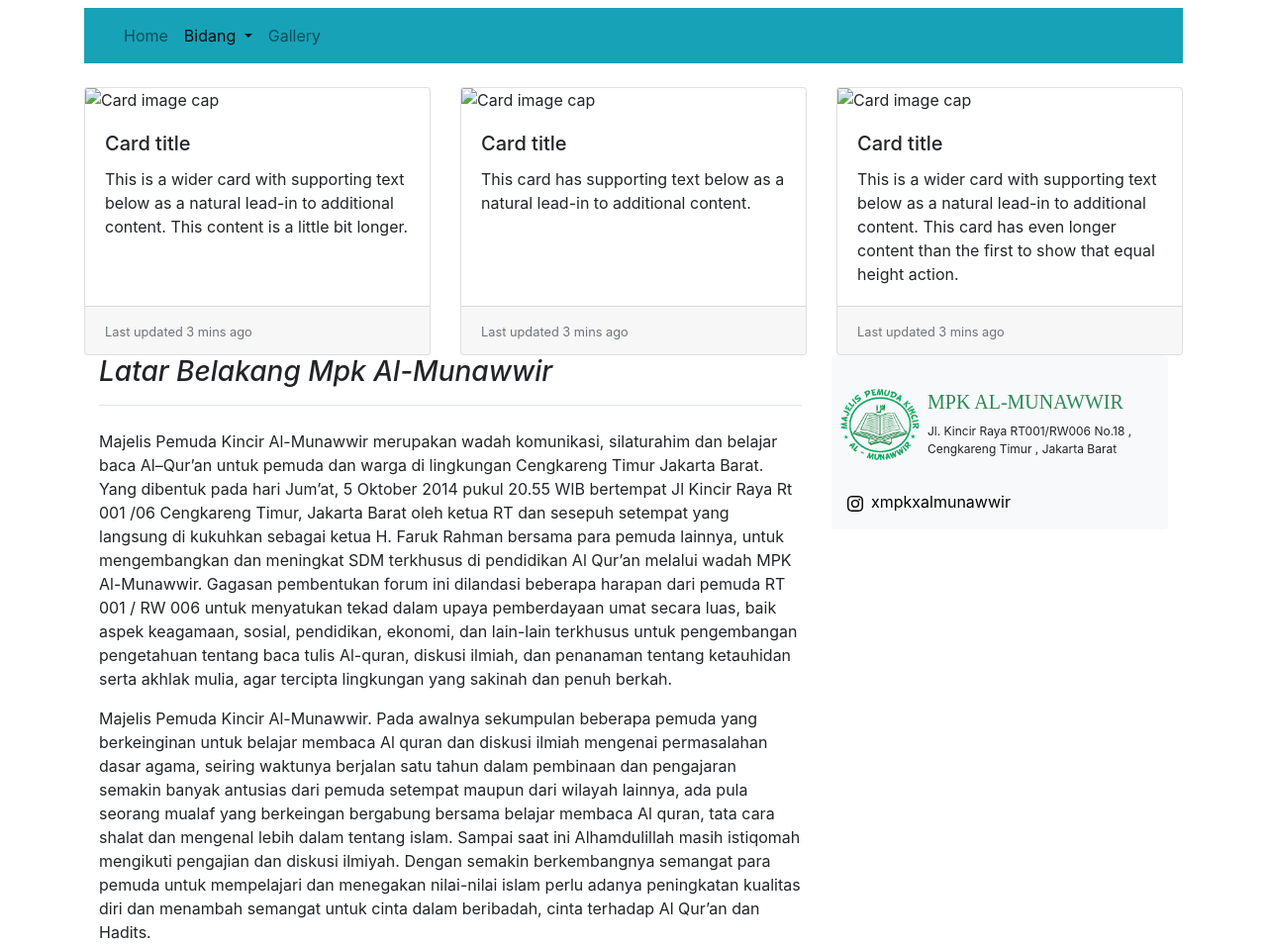
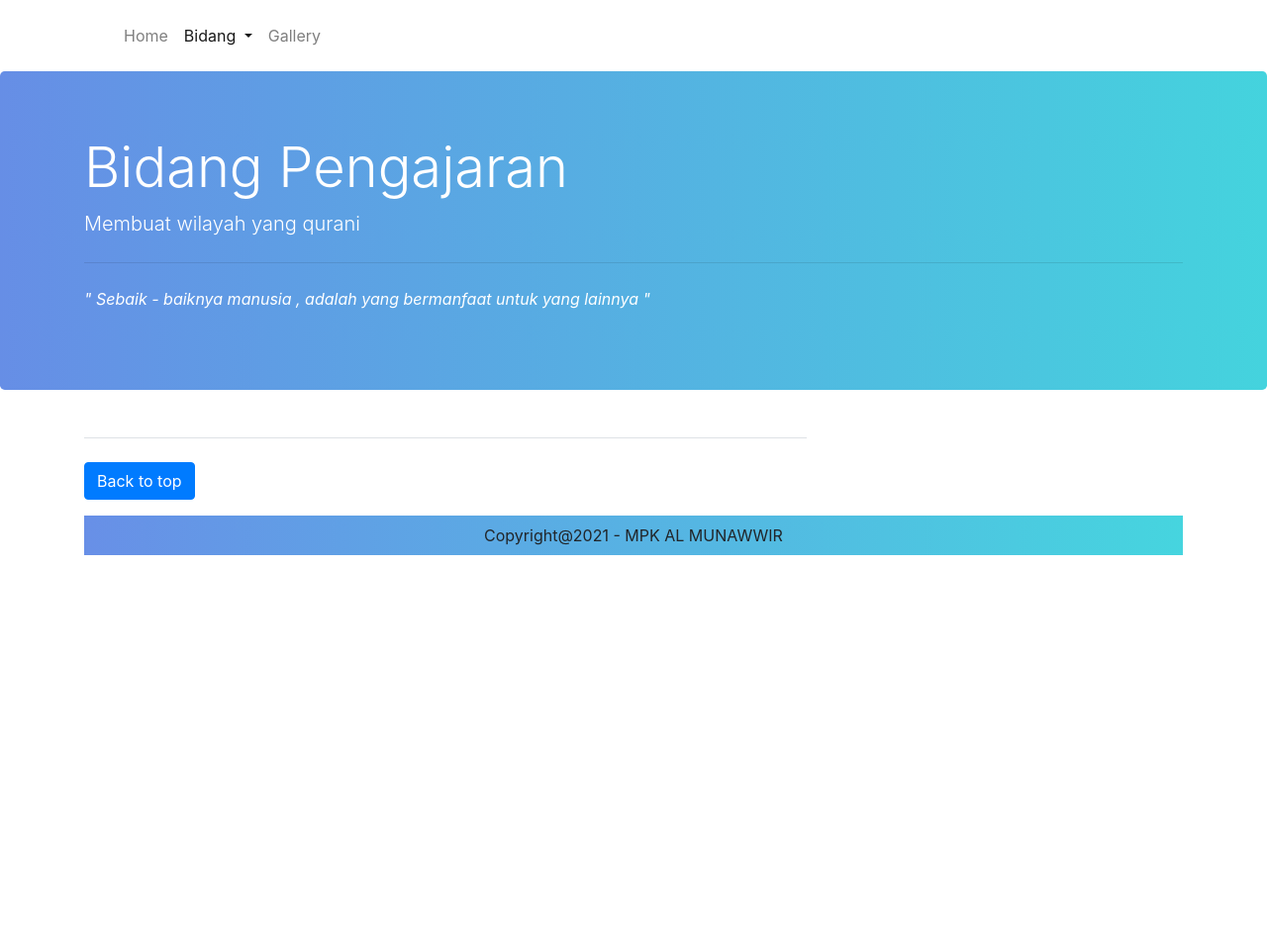
Before and after one commit to Ariyanto-art/mpk_al_munawwir.github.io, a plain HTML site: page pengajaran.html in a window 1280 px wide. Shown: the top 957 px of the page at 99% size. After the commit the page ends 800 px from the top, so only its background shows below. Drawn offline with Linux system fonts and the light colour scheme.

Commit message:
perbaikan konten pengajar
perbaikan konten pengajar

```diff
--- a/pengajaran.html
+++ b/pengajaran.html
@@ -6,7 +6,7 @@
     <meta name="description" content="">
     <meta name="author" content="">
     <link rel="icon" href="../../../../favicon.ico">
-
+    <link rel="stylesheet" type="text/css" href="style.css">
 
     <title>Mpk Al-Munawwir Website</title>
 
@@ -18,22 +18,22 @@
   <body>
     <div class="container">
       <!-- Awal Nav bar -->
-      <nav class="navbar navbar-expand-lg navbar-light bg-info mb-4 mt-2">
+      <nav class="navbar navbar-expand-lg navbar-light mb-2 mt-2">
         <a class="navbar-brand" href="#"></a>
         <button class="navbar-toggler" type="button" data-toggle="collapse" data-target="#navbarNavDropdown" aria-controls="navbarNavDropdown" aria-expanded="false" aria-label="Toggle navigation">
           <span class="navbar-toggler-icon"></span>
         </button>
         <div class="collapse navbar-collapse" id="navbarNavDropdown">
           <ul class="navbar-nav">
-            <li class="nav-item ">
+            <li class="nav-item">
               <a class="nav-link" href="index.html">Home <span class="sr-only">(current)</span></a>
             </li>
-            <li class="nav-item dropdown  active">
+            <li class="nav-item dropdown active">
               <a class="nav-link dropdown-toggle" href="#" id="navbarDropdownMenuLink" data-toggle="dropdown" aria-haspopup="true" aria-expanded="false">
                 Bidang
               </a>
-              <div class="dropdown-menu bg-info" aria-labelledby="navbarDropdownMenuLink">
-                <a class="dropdown-item active bg-info" href="#">Pengajaran</a>
+              <div class="dropdown-menu" aria-labelledby="navbarDropdownMenuLink">
+                <a class="dropdown-item active" href="#">Pengajaran</a>
                 <a class="dropdown-item" href="sosial.html">Sosial</a>
                 <a class="dropdown-item" href="usaha.html">Usaha</a>
               </div>
@@ -44,93 +44,44 @@
           </ul>
         </div>
       </nav>
+    </div>
       <!-- Akhir Nav bar -->
 
-       <!-- Awal card deck -->
-        <div class="card-deck">
-            <div class="card">
-              <img class="card-img-top" src="..." alt="Card image cap">
-              <div class="card-body">
-                <h5 class="card-title">Card title</h5>
-                <p class="card-text">This is a wider card with supporting text below as a natural lead-in to additional content. This content is a little bit longer.</p>
-              </div>
-              <div class="card-footer">
-                <small class="text-muted">Last updated 3 mins ago</small>
-              </div>
-            </div>
-            <div class="card">
-              <img class="card-img-top" src="..." alt="Card image cap">
-              <div class="card-body">
-                <h5 class="card-title">Card title</h5>
-                <p class="card-text">This card has supporting text below as a natural lead-in to additional content.</p>
-              </div>
-              <div class="card-footer">
-                <small class="text-muted">Last updated 3 mins ago</small>
-              </div>
-            </div>
-            <div class="card">
-              <img class="card-img-top" src="..." alt="Card image cap">
-              <div class="card-body">
-                <h5 class="card-title">Card title</h5>
-                <p class="card-text">This is a wider card with supporting text below as a natural lead-in to additional content. This card has even longer content than the first to show that equal height action.</p>
-              </div>
-              <div class="card-footer">
-                <small class="text-muted">Last updated 3 mins ago</small>
-              </div>
-            </div>
+      <!-- Awal Jumbotron -->
+      <section class="jumbotron-bg">
+        <div class="jumbotron warna-bg text-white">
+          <div class="container">
+            <h1 class="display-4">Bidang Pengajaran</h1>
+            <p class="lead">Membuat wilayah yang qurani</p>
+            <hr class="my-4">
+            <i><p>" Sebaik - baiknya manusia , adalah yang bermanfaat untuk yang lainnya "</p></i>
           </div>
+        </div>
+      </section>
 
-
-            <!-- Akhir Card Deck -->
-
-
-
-
+      <!-- Akhir Jumbotron -->
 
       <!-- Awal Isi -->
     <main role="main" class="container">
       <div class="row">
         <div class="col-md-8 blog-main">
           <h3 class="pb-3 mb-4 font-italic border-bottom">
-            Latar Belakang Mpk Al-Munawwir
+           <!-- Latar Belakang -->
           </h3>
 
           <div class="blog-post">
-            <p>Majelis Pemuda Kincir Al-Munawwir merupakan wadah komunikasi, silaturahim dan belajar baca Al–Qur’an untuk pemuda dan warga di lingkungan Cengkareng Timur Jakarta Barat. Yang dibentuk pada hari Jum’at, 5 Oktober 2014 pukul 20.55 WIB bertempat Jl Kincir Raya Rt 001 /06 Cengkareng Timur, Jakarta Barat oleh ketua RT dan sesepuh setempat yang langsung di kukuhkan sebagai ketua H. Faruk Rahman bersama para pemuda lainnya, untuk mengembangkan dan meningkat SDM terkhusus di pendidikan Al Qur’an melalui wadah MPK Al-Munawwir. Gagasan pembentukan forum ini dilandasi beberapa harapan dari pemuda RT 001 / RW 006 untuk menyatukan tekad dalam upaya pemberdayaan umat secara luas, baik aspek keagamaan,  sosial,  pendidikan,  ekonomi,  dan  lain-lain terkhusus untuk pengembangan pengetahuan tentang baca tulis Al-quran, diskusi ilmiah, dan penanaman tentang ketauhidan serta akhlak mulia, agar tercipta lingkungan yang sakinah dan penuh berkah.</p>
-            <p>Majelis Pemuda Kincir Al-Munawwir. Pada awalnya sekumpulan beberapa pemuda yang berkeinginan untuk belajar membaca Al quran dan diskusi ilmiah mengenai permasalahan dasar agama, seiring waktunya berjalan satu tahun dalam pembinaan dan pengajaran semakin banyak antusias dari pemuda setempat maupun dari wilayah lainnya, ada pula seorang mualaf yang berkeingan bergabung bersama belajar membaca Al quran, tata cara shalat dan mengenal lebih dalam tentang islam. Sampai saat ini Alhamdulillah masih istiqomah mengikuti pengajian dan diskusi ilmiyah.
-            Dengan semakin berkembangnya semangat para pemuda untuk mempelajari dan menegakan nilai-nilai islam perlu adanya peningkatan kualitas diri dan menambah semangat untuk cinta dalam beribadah, cinta terhadap Al Qur’an dan Hadits.</p>
-            <p>Pada tahun 2016  MPK Al Munawwir, mengadakan Milad yang ke-2 yang dihadiri oleh para ulama dan tokoh–tokoh juga dihadiri oleh Bpk. Anies Rasyid Baswedan, P.hD, sebagai calon Gubernur DKI Jakarta pada waktu itu. Sekaligus meresmikan Bank Sampah Sedekah Al Munawwir, dengan Rasa Syukur Bank sampah ini menjadi central kepedulian social para warga dalam berbagi dan beramal. Hamdulillah berjalannya waktu sejak diresmikan yang awalnya kita bisa salurkan dari hasil penjualan sampahhanya 10 mustahiq, Hamdulillah sekarang Bank sampah ini sudah rutin menyalurkan Kepada 165 Duafa dan Lansia berupa sembaqo setiap bulannya.
-            </p>
-          </div>
-        </div>
-            <!-- Akhir Isi -->
 
-        <aside class="col-md-4 blog-sidebar">
-          <div class="p-3 mb-3 bg-light rounded">
-            <!-- Awal Header -->
-              <header class="blog-header py-3">
-                <div class="row flex-nowrap justify-content-between align-items-center">
-                  <div class="media">
-                      <img class="mr-2 ml-2" class="img" src="assets/img/mpk logo.png" width="80px;" alt="Generic placeholder image">
-                      <div class="media-body">
-                        <p style="color: seagreen; font-family: times new roman;font-size: 20px;">MPK AL-MUNAWWIR</p>
-                        <p class="mr-2" style="font-size: 12px;margin-top: -10px;">Jl. Kincir Raya RT001/RW006 No.18 , Cengkareng Timur , Jakarta Barat</p>
-                      </div>
-                  </div>
-                </div>
-              </header>
-              <a href="https://instagram.com/xmpkxalmunawwir" style="color: black;font-size: 16px;"><img src="assets/icon/instagram.svg" class="mr-2">xmpkxalmunawwir</a>
-            <!-- Akhir Header -->
-          </div>
-        </aside><!-- /.blog-sidebar -->
+          </div><!-- /.blog-post -->
+
+        </div><!-- /.blog-main -->
 
       </div><!-- /.row -->
       <footer class="blog-footer">
-        <p>Copyright@2021 - MPK AL-MUNAWWIR</p>
         <p>
           <a href="#" class="btn btn-primary">Back to top</a>
         </p>
      </footer>
+     <p class=" warna-bg text-center pt-2 pb-2">Copyright@2021 - MPK AL MUNAWWIR</p>
     </main><!-- /.container -->
 
 
```
